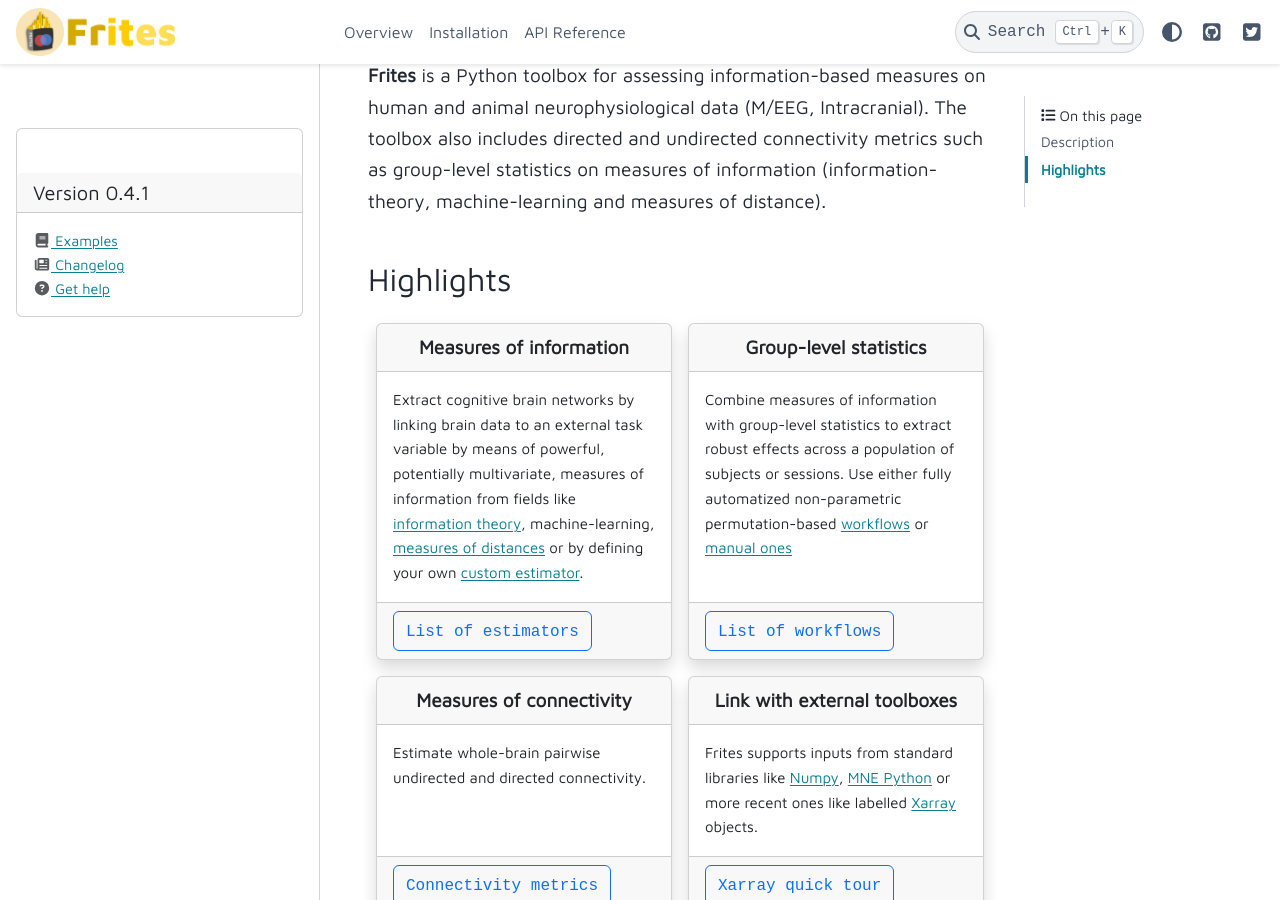
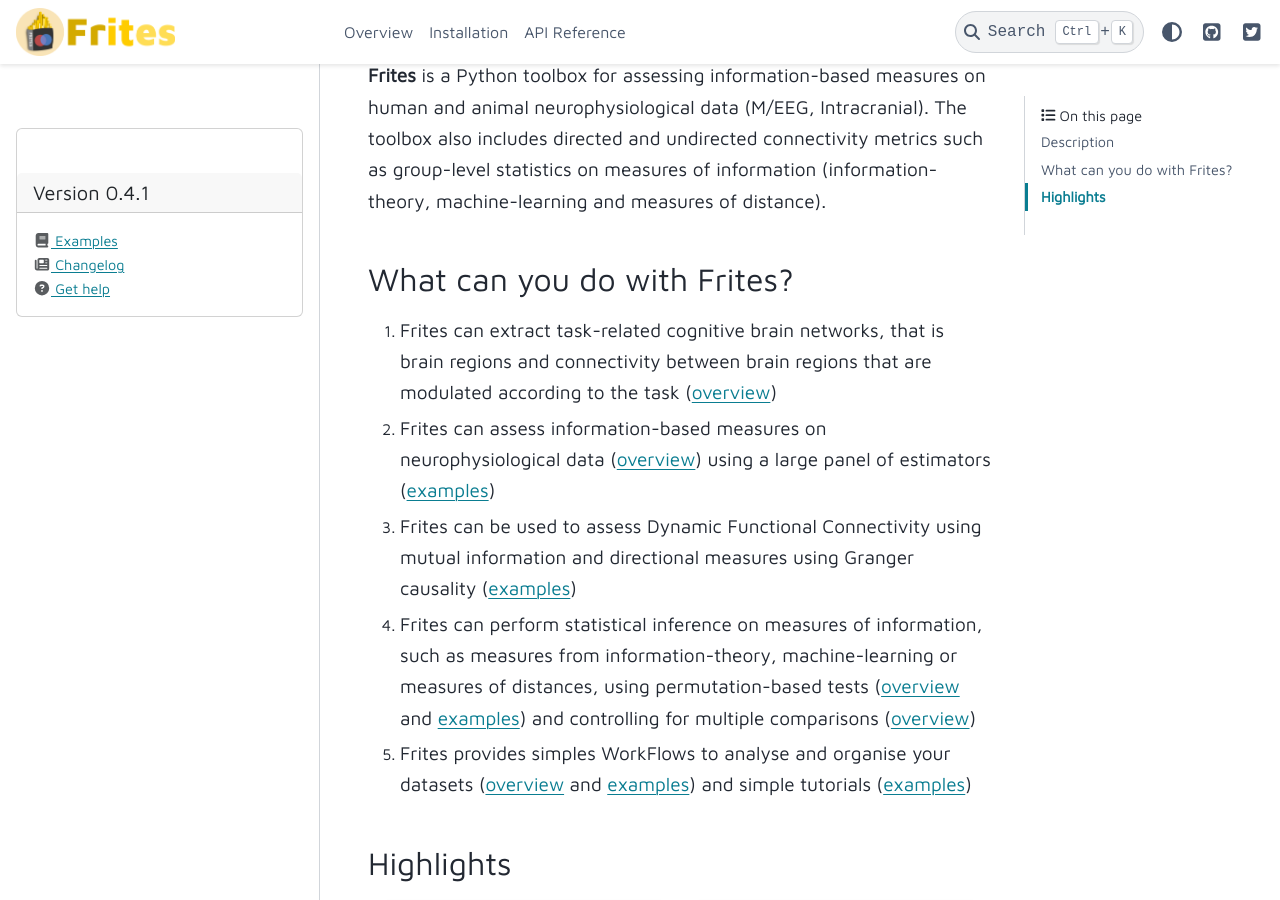
Before and after one commit to brainets/frites, a Sphinx documentation site: the page built from docs/source/index.rst, in a window 1280 px wide and 900 px high, scrolled down 484 px. Built offline with Sphinx 7.4.7 and the PyData theme 0.15.4, drawn with Linux system fonts in a browser that asks for light colours; pages that are not in the unit, such as notebooks, are missing from menus.

Commit message:
Add section to the index

```diff
--- a/docs/source/index.rst
+++ b/docs/source/index.rst
@@ -29,6 +29,15 @@
 +++++++++++
 
 **Frites** is a Python toolbox for assessing information-based measures on human and animal neurophysiological data (M/EEG, Intracranial). The toolbox also includes directed and undirected connectivity metrics such as group-level statistics on measures of information (information-theory, machine-learning and measures of distance).
+
+What can you do with Frites?
+++++++++++++++++++++++++++++
+
+1. Frites can extract task-related cognitive brain networks, that is brain regions and connectivity between brain regions that are modulated according to the task (`overview <https://brainets.github.io/frites/overview/ovw_goals.html#>`_)
+2. Frites can assess information-based measures on neurophysiological data (`overview <https://brainets.github.io/frites/overview/ovw_methods.html#data-analysis-within-the-information-theoretical-framework>`_) using a large panel of estimators (`examples <https://brainets.github.io/frites/auto_examples/index.html#group-level-statistics-on-measures-of-information>`_)
+3. Frites can be used to assess Dynamic Functional Connectivity using mutual information and directional measures using Granger causality (`examples <https://brainets.github.io/frites/auto_examples/index.html#connectivity-and-information-transfer>`_)
+4. Frites can perform statistical inference on measures of information, such as measures from information-theory, machine-learning or measures of distances, using permutation-based tests (`overview <https://brainets.github.io/frites/overview/ovw_methods.html#statistical-analyses>`_ and `examples <https://brainets.github.io/frites/auto_examples/index.html#group-level-statistics-on-measures-of-information>`_) and controlling for multiple comparisons (`overview <https://brainets.github.io/frites/overview/ovw_methods.html#correction-for-multiple-comparisons>`_)
+5. Frites provides simples WorkFlows to analyse and organise your datasets (`overview <https://brainets.github.io/frites/overview/ovw_frites.html#start-analyzing-your-data-with-frites>`_ and `examples <https://brainets.github.io/frites/auto_examples/index.html#multi-subjects-dataset>`_) and simple tutorials (`examples <https://brainets.github.io/frites/auto_examples/index.html#tutorials>`_)
 
 
 Highlights
```
